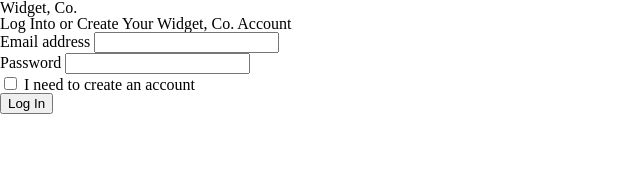
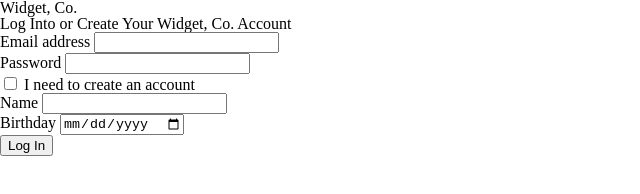
Before and after one commit to hci-2022/06-form-prototyping, a plain HTML site: page index.html in a window 1280 px wide. Shown: the whole page, without its empty margins (0-640 px from the left). Drawn offline with Linux system fonts and the light colour scheme.

Commit message:
Add fieldset for creating an account

```diff
--- a/index.html
+++ b/index.html
@@ -32,6 +32,19 @@
         </ol>
       </fieldset>
 
+      <fieldset>
+        <ol>
+          <li>
+            <label for="name">Name</label>
+            <input type="text" name="name" id="name" />
+          </li>
+          <li>
+            <label for="birthday">Birthday</label>
+            <input type="date" name="birthday" id="birthday" />
+          </li>
+        </ol>
+      </fieldset>
+
       <button type="submit">Log In</button>
     <!-- Login form proceeds to preferences/ -->
 
```
